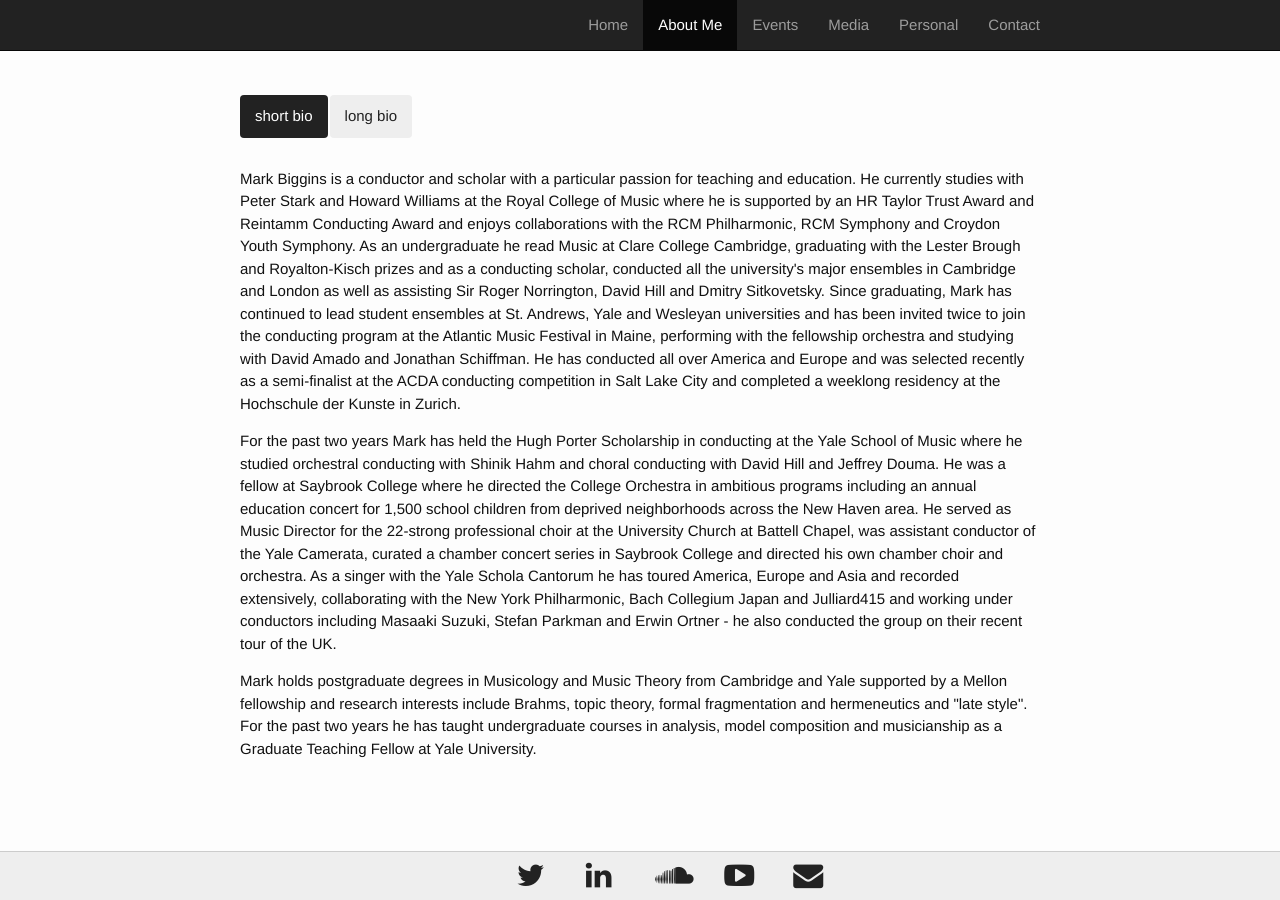
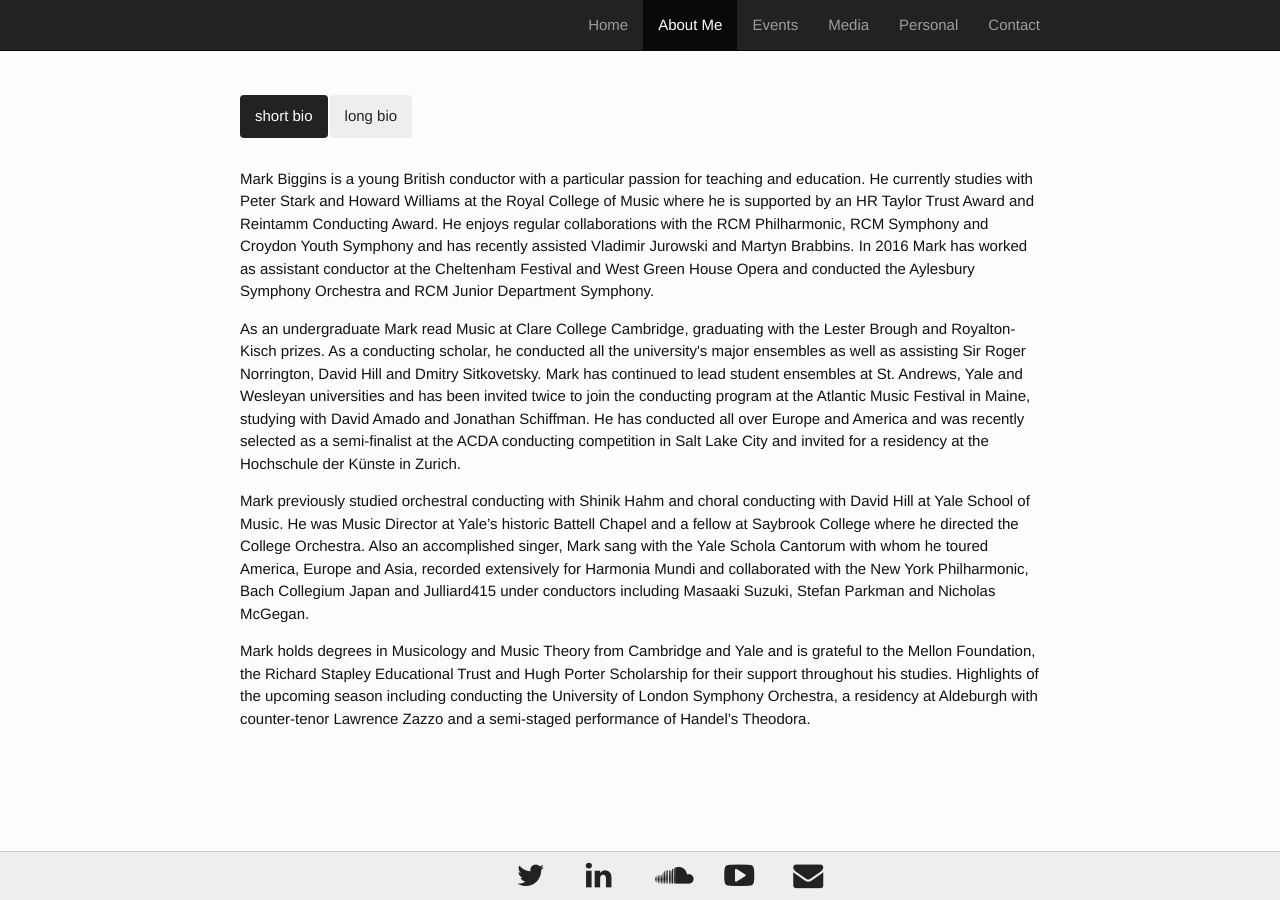
Before and after one commit to musicman10201/musicman10201.github.io, a Jekyll site: the page built from aboutme.html, in a window 1280 px wide. Built offline with Jekyll 4.4.1, drawn with Linux system fonts in a browser that asks for light colours.

Commit message:
Update aboutme.html

```diff
--- a/aboutme.html
+++ b/aboutme.html
@@ -11,47 +11,65 @@ permalink: /aboutme/
 
   <div class="tab-content top-margin-30">
 
-    <div role="tabpanel" class="tab-pane active" id="short_bio">
+    <div role="tabpanel" class="tab-pane active" id="long_bio">
       <p>
-        Mark Biggins is a conductor and scholar with a particular passion for teaching and education.
+        Mark Biggins is a young British conductor with a particular passion for teaching and education.
         He currently studies with Peter Stark and Howard Williams at the Royal College of Music where he
-        is supported by an HR Taylor Trust Award and Reintamm Conducting Award and enjoys collaborations with the RCM
-        Philharmonic, RCM Symphony and Croydon Youth Symphony. As an undergraduate he read Music at Clare
-        College Cambridge, graduating with the Lester Brough and Royalton-Kisch prizes and as a conducting
-        scholar, conducted all the university's major ensembles in Cambridge and London as well as assisting
-        Sir Roger Norrington, David Hill and Dmitry Sitkovetsky. Since graduating, Mark has continued to
-        lead student ensembles at St. Andrews, Yale and Wesleyan universities and has been invited twice to
-        join the conducting program at the Atlantic Music Festival in Maine, performing with the fellowship
-        orchestra and studying with David Amado and Jonathan Schiffman. He has conducted all over America
-        and Europe and was selected recently as a semi-finalist at the ACDA conducting competition in Salt
-        Lake City and completed a weeklong residency at the Hochschule der Kunste in Zurich.</p>
+        is supported by an HR Taylor Trust Award and Reintamm Conducting Award. He enjoys regular collaborations
+        with the RCM Philharmonic, RCM Symphony and Croydon Youth Symphony and has recently assisted Vladimir Jurowski
+        and Martyn Brabbins. In 2016 Mark has worked as assistant conductor at the Cheltenham Festival and West Green
+        House Opera and conducted the Aylesbury Symphony Orchestra and RCM Junior Department Symphony.</p>
 
       <p>
-        For the past two years Mark has held the Hugh Porter Scholarship in conducting at the Yale School of
-        Music where he studied orchestral conducting with Shinik Hahm and choral conducting with David Hill
-        and Jeffrey Douma. He was a fellow at Saybrook College where he directed the College Orchestra in
-        ambitious programs including an annual education concert for 1,500 school children from deprived
-        neighborhoods across the New Haven area. He served as Music Director for the 22-strong professional
-        choir at the University Church at Battell Chapel, was assistant conductor of the Yale Camerata, curated
-        a chamber concert series in Saybrook College and directed his own chamber choir and orchestra. As a
-        singer with the Yale Schola Cantorum he has toured America, Europe and Asia and recorded extensively,
-        collaborating with the New York Philharmonic, Bach Collegium Japan and Julliard415 and working under
-        conductors including Masaaki Suzuki, Stefan Parkman and Erwin Ortner - he also conducted the group on
-        their recent tour of the UK.
+        As an undergraduate Mark read Music at Clare College Cambridge, graduating with the Lester Brough and
+        Royalton-Kisch prizes. As a conducting scholar, he conducted all the university's major ensembles as
+        well as assisting Sir Roger Norrington, David Hill and Dmitry Sitkovetsky. Mark has continued to lead student
+        ensembles at St. Andrews, Yale and Wesleyan universities and has been invited twice to join the conducting
+        program at the Atlantic Music Festival in Maine, studying with David Amado and Jonathan Schiffman. He has
+        conducted all over Europe and America and was  recently selected as a semi-finalist at the ACDA conducting
+        competition in Salt Lake City and invited for a residency at the Hochschule der Künste in Zurich.
       </p>
 
       <p>
-        Mark holds postgraduate degrees in Musicology and Music Theory from Cambridge and Yale supported by a
-        Mellon fellowship and research interests include Brahms, topic theory, formal fragmentation and hermeneutics
-        and "late style". For the past two years he has taught undergraduate courses in analysis, model composition
-        and musicianship as a Graduate Teaching Fellow at Yale University.
+       Mark previously studied orchestral conducting with Shinik Hahm and choral conducting with David Hill at Yale
+        School of Music. He was Music Director at Yale’s historic Battell Chapel and a fellow at Saybrook College where
+        he directed the College Orchestra. Also an accomplished singer, Mark sang with the Yale Schola Cantorum with whom
+        he toured America, Europe and Asia, recorded extensively for Harmonia Mundi and collaborated with the New York
+        Philharmonic, Bach Collegium Japan and Julliard415 under conductors including Masaaki Suzuki, Stefan Parkman and
+        Nicholas McGegan.
+      </p>
+
+      <p>
+        Mark holds degrees in Musicology and Music Theory from Cambridge and Yale and is grateful to the Mellon Foundation,
+        the Richard Stapley Educational Trust and Hugh Porter Scholarship for their support throughout his studies. Highlights
+        of the upcoming season including conducting the University of London Symphony Orchestra, a residency at Aldeburgh with
+        counter-tenor Lawrence Zazzo and a semi-staged performance of Handel’s Theodora.
       </p>
 
     </div>
-    <div role="tabpanel" class="tab-pane" id="long_bio">
+    <div role="tabpanel" class="tab-pane" id="short_bio">
       <p>
-        This page is still under construction!
+        Mark Biggins is a British conductor with a passion for teaching and education.
+        He currently studies with Peter Stark and Howard Williams at the Royal College
+        of Music where he is supported by an HR Taylor Trust Award and Reintamm Conducting Award.
+        He enjoys collaborations with the RCM Philharmonic and Croydon Youth Symphony and recently assisted
+        Vladimir Jurowski and Martyn Brabbins. In 2016 Mark has assisted Martin Andre at the Cheltenham
+        Festival and Tim Murray at West Green House Opera.
       </p>
+
+      <p>
+        Mark previously studied conducting with David Hill at Yale School of Music where he was Music
+        Director at Battell Chapel and a fellow at Saybrook College. An accomplished singer, Mark sang
+        with the Yale Schola Cantorum with whom he toured America, Europe and Asia, recorded extensively,
+        and performed with the New York Philharmonic and Bach Collegium Japan.
+      </p>
+
+      <p>
+        Mark holds degrees from Cambridge and Yale and is grateful to the Mellon Foundation, the Richard
+        Stapley Educational Trust and Hugh Porter Scholarship for their support. Highlights of this season
+        include an Aldeburgh residency with counter-tenor Lawrence Zazzo and a semi-staged performance of Handel’s Theodora.
+      </p>
+
     </div>
   </div>
 </div>
```
